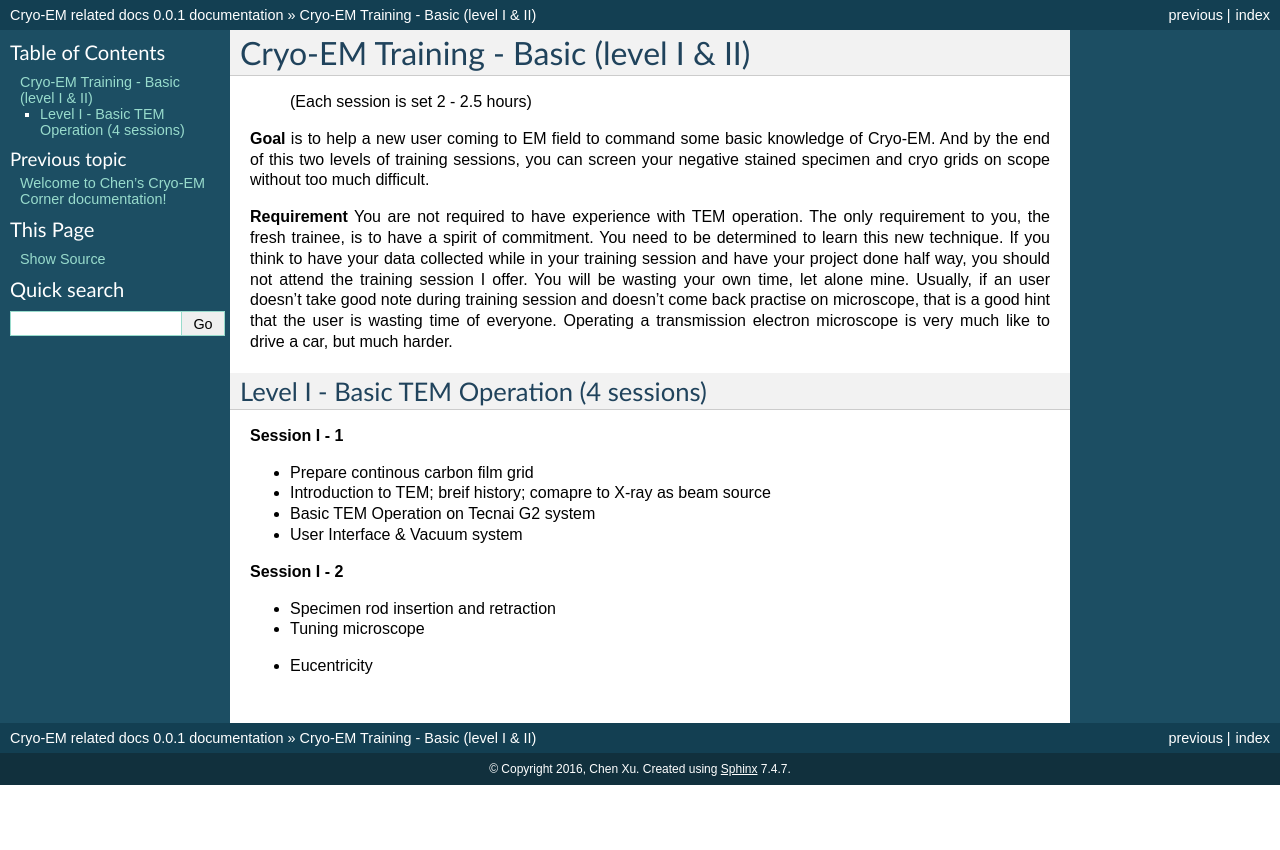
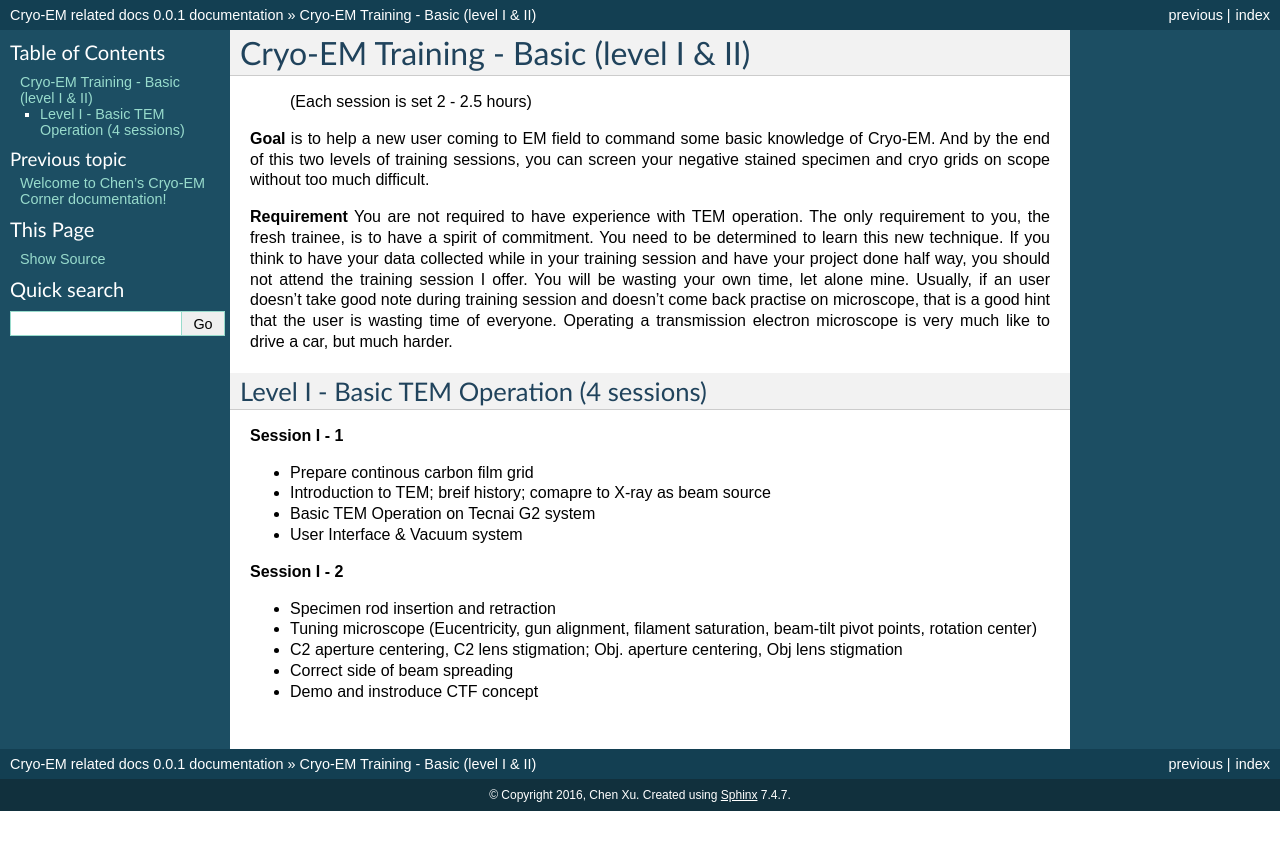
Before and after one commit to xuchen66/sphinx-emdocs, a Sphinx documentation site: the page built from source/cryo-em_training.rst, in a window 1280 px wide. Shown: the top 850 px of the page. Built offline with Sphinx 7.4.7, drawn with Linux system fonts in a browser that asks for light colours; pages that are not in the unit, such as notebooks, are missing from menus.

Commit message:
Update cryo-em_training.rst

```diff
--- a/source/cryo-em_training.rst
+++ b/source/cryo-em_training.rst
@@ -21,6 +21,7 @@ Level I - Basic TEM Operation (4 sessions)
 **Session I - 2**
 
 - Specimen rod insertion and retraction
-- Tuning microscope
-
-+ Eucentricity
+- Tuning microscope (Eucentricity, gun alignment, filament saturation, beam-tilt pivot points, rotation center)
+- C2 aperture centering, C2 lens stigmation; Obj. aperture centering, Obj lens stigmation
+- Correct side of beam spreading
+- Demo and instroduce CTF concept
```
